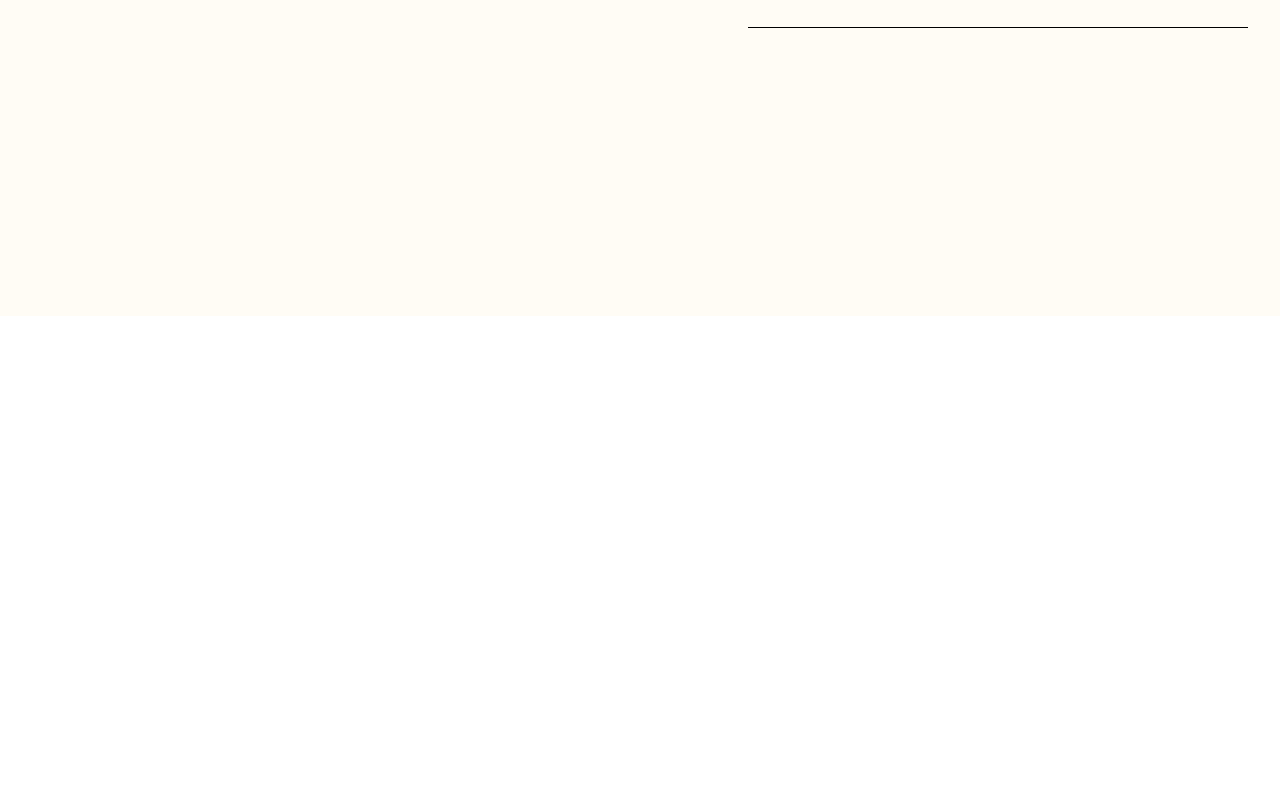
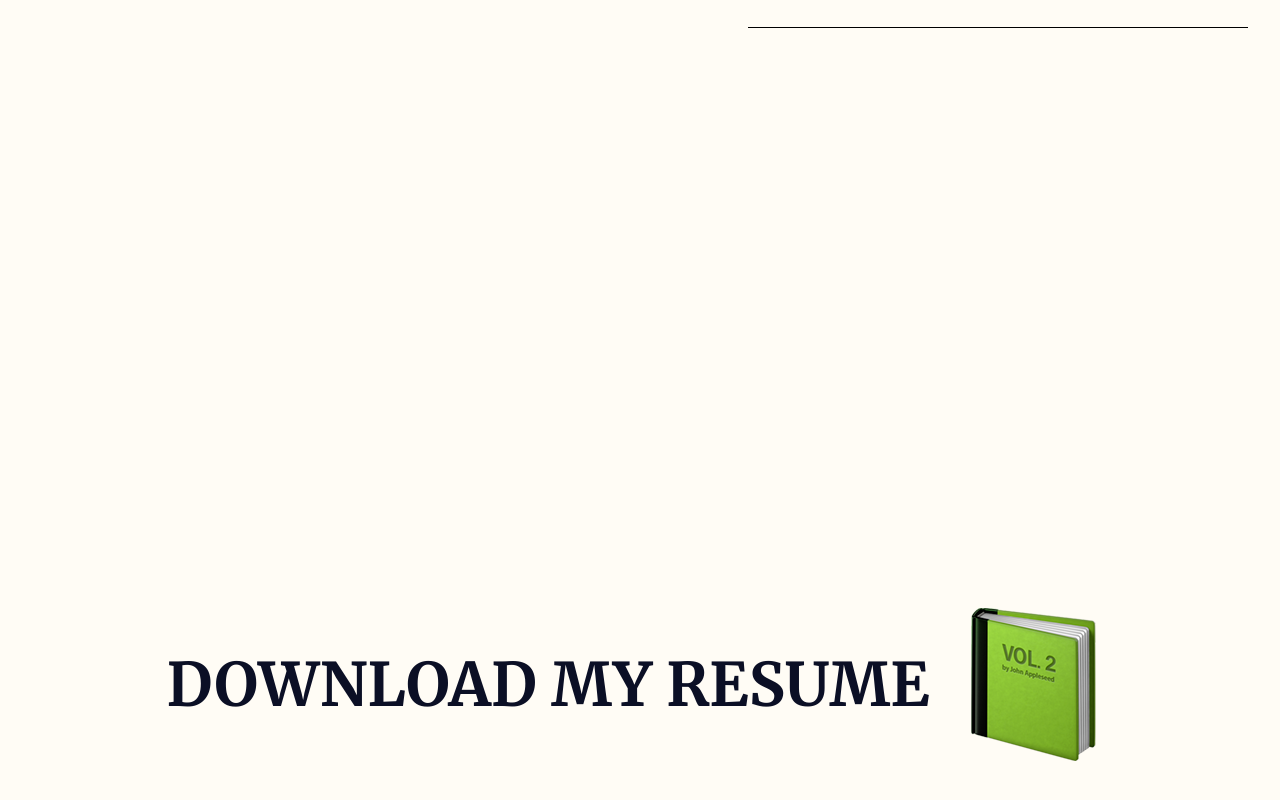
Before and after one commit to alexandrelam/portfolio, a Nuxt app: page / in a window 1280 px wide. Shown: the part 2060-2860 px from the top of the page. Before the commit the page ends 2376 px from the top, so only its background shows below. Built offline with nearby package versions, Linux system fonts and the light colour scheme.

Commit message:
added resume

```diff
--- /dev/null
+++ b/components/icons/GreenBook.vue
@@ -0,0 +1,9 @@
+<template>
+  <img src="~/static/green_book.png" alt="green_book" />
+</template>
+
+<script>
+export default {
+  name: "IGreenBook"
+};
+</script>
--- /dev/null
+++ b/components/sections/Resume.vue
@@ -0,0 +1,36 @@
+<script>
+import IGreenBook from "~/components/icons/GreenBook";
+export default {
+  components: {
+    IGreenBook
+  }
+};
+</script>
+
+<template lang="pug">
+section.resume
+  a(href="/static/resume.pdf" download)
+    h2 DOWNLOAD MY RESUME
+    IGreenBook
+</template>
+
+<style lang="scss" scoped>
+.resume {
+  display: flex;
+  justify-content: center;
+  align-items: center;
+  padding: 18rem 2rem;
+  font-size: 2.5rem;
+
+  a {
+    display: flex;
+    justify-content: center;
+    align-items: center;
+    gap: 1.5rem;
+  }
+
+  h2 {
+    font-family: "Merriweather", serif;
+  }
+}
+</style>
--- a/pages/index.vue
+++ b/pages/index.vue
@@ -2,17 +2,20 @@
 div
   Hero
   Experiences
+  Resume
 </template>
 
 <script>
 import Hero from "~/components/sections/Hero";
 import Experiences from "~/components/sections/Experiences";
+import Resume from "~/components/sections/Resume";
 
 export default {
   components: {
     Hero,
     Experiences,
-  },
+    Resume
+  }
 };
 </script>
 
```
Also changed, not shown: static/green_book.png (added), 1 other file (tests, documents, lock files or other folders).
